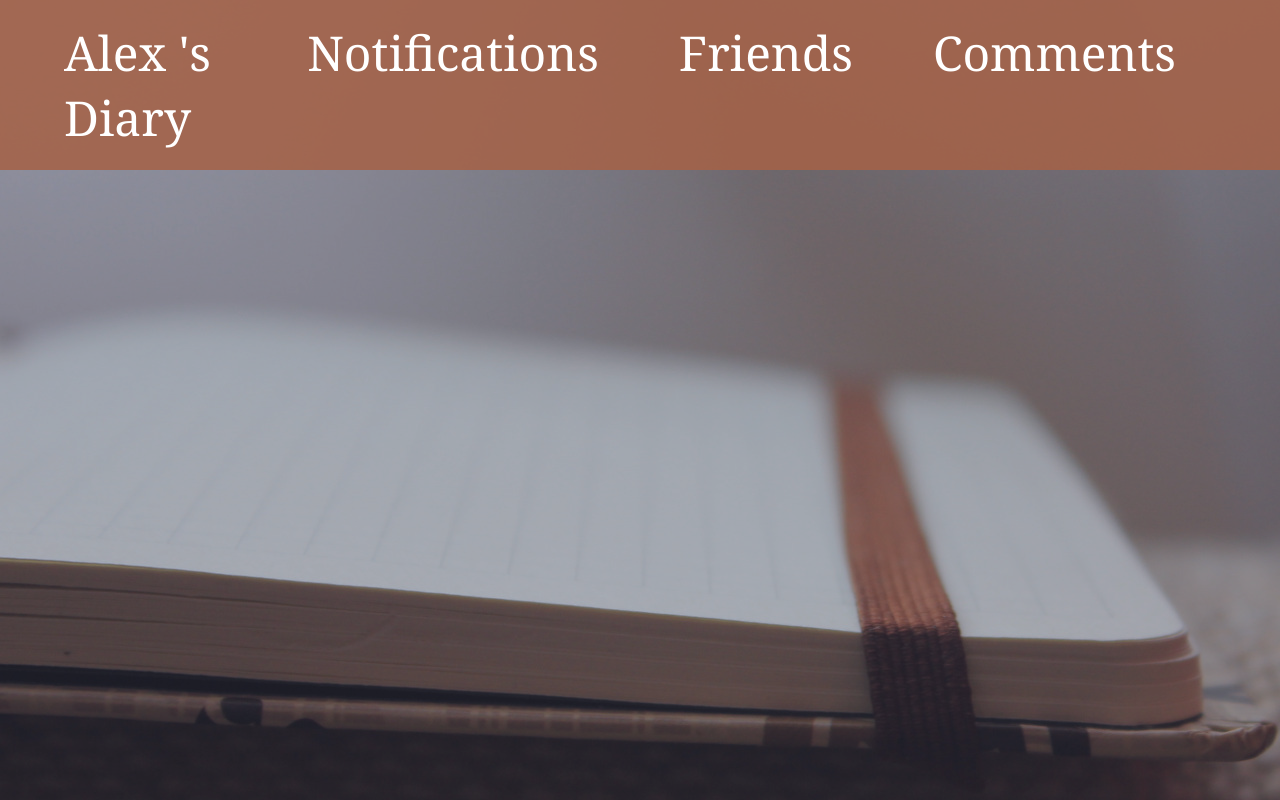
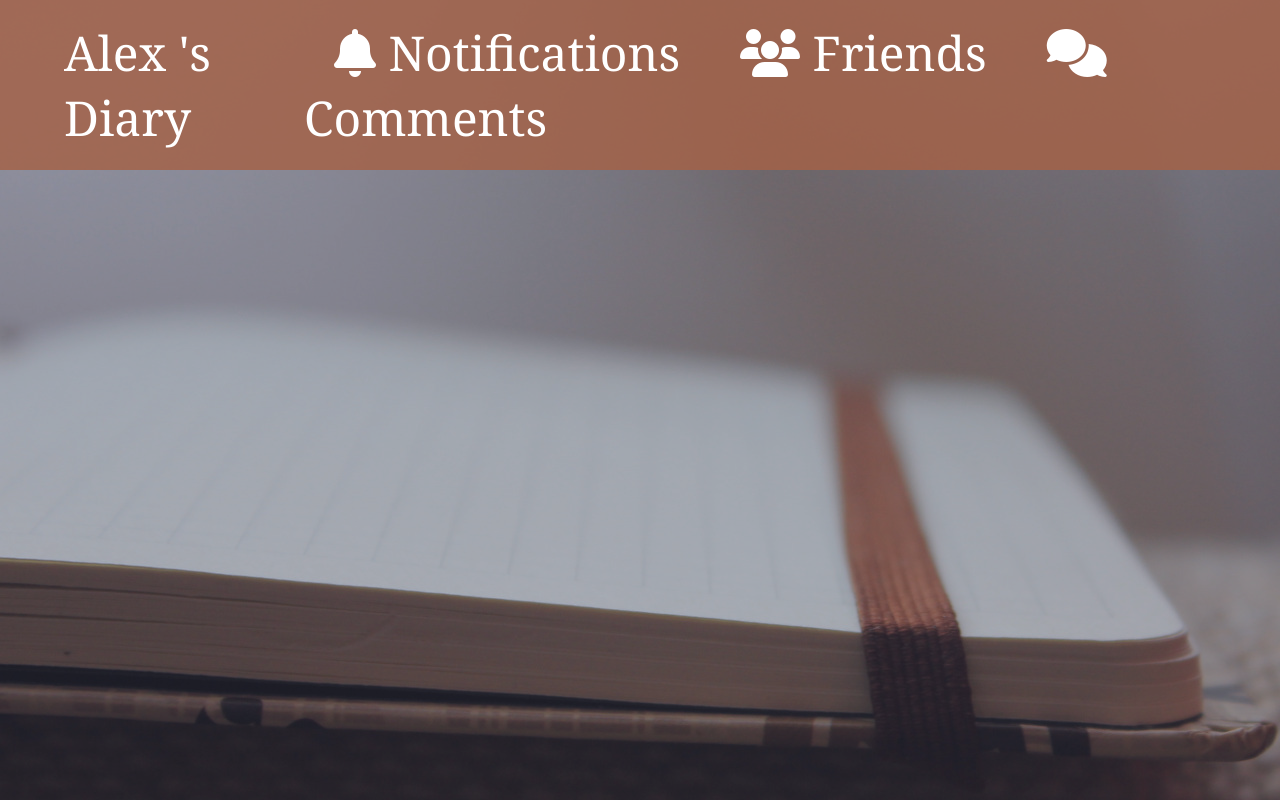
Before and after one commit to Alex-2kZharkov/U-R-Diary-fullstack-application, a React (Create React App) app: page / in a window 1280 px wide. Built offline with nearby package versions, Linux system fonts and the light colour scheme.

Commit message:
Added activation state for links

```diff
--- a/src/App.js
+++ b/src/App.js
@@ -3,6 +3,7 @@ import { BrowserRouter, Route } from 'react-router-dom';
 import Home from './Components/Home';
 import Registration from './Components/Registration';
 import PersonalRoom from './Components/PersonalRoom';
+
 class App extends Component {
   authenticate = (e) => {
     e.preventDefault();
--- a/src/Components/PersonalRoomHeader.js
+++ b/src/Components/PersonalRoomHeader.js
@@ -9,9 +9,15 @@ export class PersonalRoomHeader extends Component {
           {this.props.user} {"'s"} Diary
         </div>
         <div className={css.nav}>
-          <NavLink to='/personalRoom/notifications'>Notifications</NavLink>
-          <NavLink to='/personalRoom/friends'>Friends</NavLink>
-          <NavLink to='/personalRoom/comments'>Comments</NavLink>
+          <NavLink to='/personalRoom/notifications'>
+            <i class='fas fa-bell'></i> Notifications
+          </NavLink>
+          <NavLink to='/personalRoom/friends'>
+            <i class='fas fa-users'></i> Friends
+          </NavLink>
+          <NavLink to='/personalRoom/comments'>
+            <i class='fas fa-comments'></i> Comments
+          </NavLink>
         </div>
       </header>
     );
--- a/src/Components/PersonalRoomHeader.module.css
+++ b/src/Components/PersonalRoomHeader.module.css
@@ -1,8 +1,9 @@
 .header {
     display: flex;
     justify-content: space-between;
+    align-items: center;
     padding: 20px 5%;
-    background-color: #a56247dc;
+    background-color: #a56247d2;
     font-family: Cambria, Cochin, Georgia, Times, 'Times New Roman', serif;
     font-size: 48px;
     color: rgb(255, 255, 255);
@@ -11,5 +12,15 @@
 .nav a {
     text-decoration: none;
     color: #fff;
-    padding: 0px 40px;
+    padding: 0px 30px;
 }
+
+.nav a:hover {
+    text-shadow: 5px 5px 10px #d7d7f6, -4px -4px 9px #d7d7f6;
+    text-decoration: underline;
+}
+
+.active {
+    text-shadow: 5px 5px 10px #d7d7f6, -4px -4px 9px #d7d7f6;
+    text-decoration: underline;
+}
```
Also changed, not shown: src/Components/Notifications.js (added), src/Components/PersonalRoom.module.css (line endings or trailing spaces).
